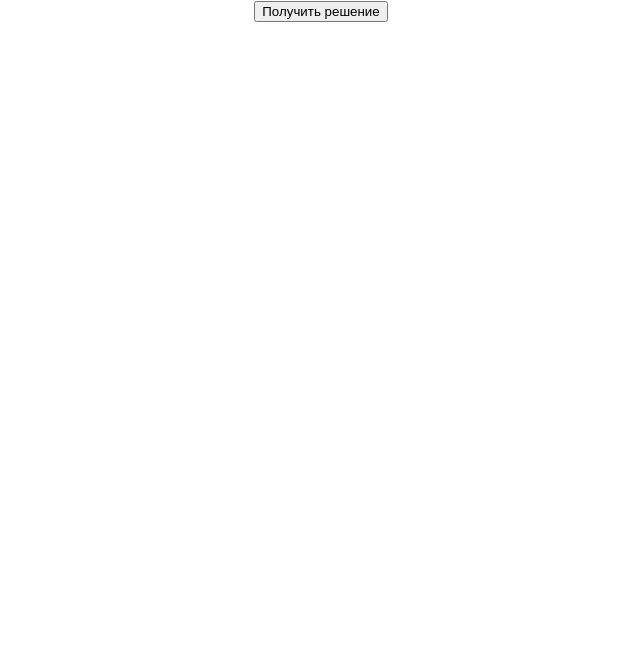
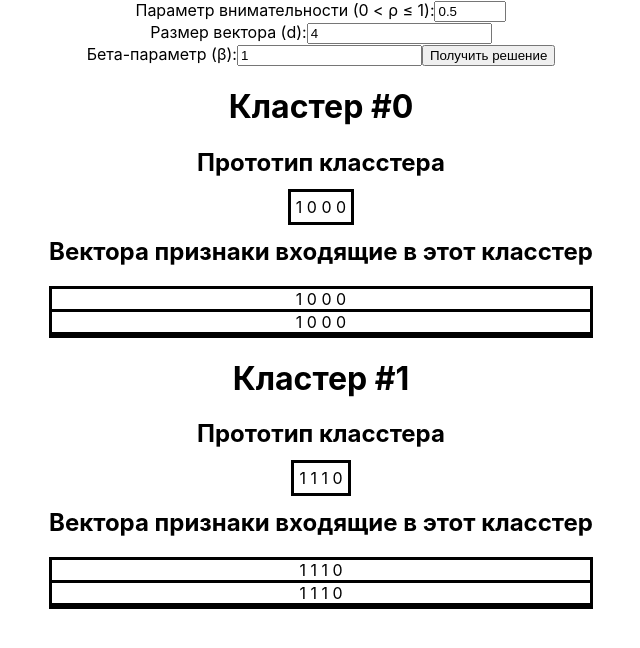
Before and after one commit to DaubiDaubi1247/ai2, a React (Create React App) app in the folder my-app/: page / in a window 1280 px wide. Both pictures are taken after a click on the button "Получить решение". Shown: the top 648 px of the page, without its empty margins (319-959 px from the left). Built offline with nearby package versions, Linux system fonts and the light colour scheme.

Commit message:
create interface for algo

```diff
--- a/my-app/src/common/artAlgorithmSolver/ArtAlgorithmSolver.ts
+++ b/my-app/src/common/artAlgorithmSolver/ArtAlgorithmSolver.ts
@@ -1,17 +1,15 @@
 
 export default class BinaryART1 {
-    private p: number;
     private vigilance: number;
     private beta: number;
     public clusters : Claster[];
-    private addedInCluster : boolean;
+    private vectorSize : number
 
-    constructor(inputSize: number, categorySize: number, vigilance: number) {
+    constructor(beta: number, vectorSize: number, vigilance: number) {
         this.vigilance = vigilance;
-        this.beta = 1.0;
+        this.beta = beta;
         this.clusters = [];
-        this.p = 0.9;
-        this.addedInCluster = false;
+        this.vectorSize = vectorSize;
     }
 
     train(input: number[][]): void {
@@ -28,7 +26,6 @@ export default class BinaryART1 {
                     if ( this.isPassedAllTests(input[i], this.clusters[j].prototype)) {
                         this.findVectorInAllClasterAndDel(this.clusters, input[i], j)
                         this.clusters[j].addChild(input[i]);
-                        this.addedInCluster = true;
                         break;
                     }
                 }
@@ -83,7 +80,7 @@ export default class BinaryART1 {
 
 }
 
-class Claster {
+export class Claster {
     public prototype : number[]
     public children : Array<number[]>;
 
--- a/my-app/src/components/main/Main.tsx
+++ b/my-app/src/components/main/Main.tsx
@@ -1,5 +1,8 @@
 import { FC, useState } from "react";
-import BinaryART1 from "../../common/artAlgorithmSolver/ArtAlgorithmSolver";
+import BinaryART1, {Claster} from "../../common/artAlgorithmSolver/ArtAlgorithmSolver";
+import InputForm from "./MainInputs/MainInputs";
+import OutputClusters from "./OtputClusters/OutputClusters";
+
 
 interface MainProps {
 
@@ -7,43 +10,18 @@ interface MainProps {
 
 const Main: FC<MainProps> = () => {
 
-    // Пример использования
-    const inputSize = 5; // Размер входных данных
-    const categorySize = 3; // Максимальное количество категорий
-    const vigilance = 0.9; // Параметр вигилиантности
-
-    const art1 = new BinaryART1(inputSize, categorySize, vigilance);
-
-// Обучение
-    const trainingData = [
-        [1,1,1,0],
-        [1,1,1,0],
-        [1,0,0,0],
-        [1,0,0,0]
-    ];
-
-
-
-    const onClickHandler = () => {
-        art1.train(trainingData)
-
-        let counter = 0;
-
-        for (const claster of art1.clusters) {
-            if (claster.children.length === 0) continue
-            console.log(`прототип`, claster.prototype)
-            console.log(`classter # ${counter}`, claster.children)
-            console.log()
-            counter++;
-        }
-    }
-
-// Вывод всех кластеров
-
+    const [dataIsVisible, setDataIsVisible] = useState(false)
+    const [clusters, setClusters] = useState<Claster[]>([])
 
     return (
         <div>
-            <button onClick={onClickHandler}>Получить решение</button>
+            <InputForm setClusters={setClusters} setIsVisible={setDataIsVisible}/>
+
+            <div>
+
+            </div>
+
+            {dataIsVisible ? <OutputClusters clusters={clusters}/> : <></>}
         </div>
     );
 }
--- /dev/null
+++ b/my-app/src/components/main/MainInputs/MainInputs.tsx
@@ -0,0 +1,88 @@
+import React, { useState } from 'react';
+import BinaryART1, {Claster} from "../../../common/artAlgorithmSolver/ArtAlgorithmSolver";
+
+interface InputFormProps {
+   setIsVisible : (visible : boolean) => void,
+   setClusters : (clusters : Claster[]) => void
+}
+const InputForm: React.FC<InputFormProps> = ({setClusters, setIsVisible}) => {
+  // Состояния для параметров
+  const [vigilance, setVigilance] = useState<number>(0.5);
+  const [vectorSize, setVectorSize] = useState<number>(4);
+  const [beta, setBeta] = useState<number>(1);
+
+  // Обработчики изменения значений параметров
+  const handleVigilanceChange = (e: React.ChangeEvent<HTMLInputElement>) => {
+    const newValue = parseFloat(e.target.value);
+      setVigilance(newValue);
+  };
+
+  const handleVectorSizeChange = (e: React.ChangeEvent<HTMLInputElement>) => {
+    const newValue = parseInt(e.target.value);
+    if (newValue > 0) {
+      setVectorSize(newValue);
+    }
+  };
+
+  const handleBetaChange = (e: React.ChangeEvent<HTMLInputElement>) => {
+    const newValue = parseFloat(e.target.value);
+      setBeta(newValue);
+  };
+
+
+// Обучение
+  const trainingData = [
+    [1,1,1,0],
+    [1,1,1,0],
+    [1,0,0,0],
+    [1,0,0,0]
+  ];
+
+  const onClickHandler = () => {
+    const art1 = new BinaryART1(beta, vectorSize, vigilance);
+    art1.train(trainingData)
+
+    setIsVisible(true)
+    setClusters(art1.clusters)
+  }
+
+  return (
+    <div>
+      <label>
+        Параметр внимательности (0 &lt; ρ ≤ 1):
+        <input
+          type="number"
+          step="0.01"
+          min="0"
+          max="1"
+          value={vigilance}
+          onChange={handleVigilanceChange}
+        />
+      </label>
+      <br />
+      <label>
+        Размер вектора (d):
+        <input
+          type="number"
+          min="1"
+          value={vectorSize}
+          onChange={handleVectorSizeChange}
+        />
+      </label>
+      <br />
+      <label>
+        Бета-параметр (β):
+        <input
+          type="number"
+          min="1"
+          value={beta}
+          onChange={handleBetaChange}
+        />
+      </label>
+
+      <button onClick={onClickHandler}>Получить решение</button>
+    </div>
+  );
+};
+
+export default InputForm;
--- /dev/null
+++ b/my-app/src/components/main/OtputClusters/OutputClusters.tsx
@@ -0,0 +1,29 @@
+import React from 'react';
+import {Claster} from "../../../common/artAlgorithmSolver/ArtAlgorithmSolver";
+import ClusterView from "./clusterView/ClusterView";
+
+interface ClustersProps {
+    clusters : Claster[],
+}
+
+const OutputClusters : React.FC<ClustersProps> = ({clusters}) => {
+
+    const clustersView = clusters.filter(el => el.children.length !== 0)
+        .map((el, i) => <ClusterView cluster={el} counterClusters={i}/>)
+
+    // for (const claster of art1.clusters) {
+    //   if (claster.children.length === 0) continue
+    //   console.log(`прототип`, claster.prototype)
+    //   console.log(`classter # ${counter}`, claster.children)
+    //   console.log()
+    //   counter++;
+    // }
+
+    return (
+        <div>
+            {clustersView}
+        </div>
+    );
+};
+
+export default OutputClusters;
--- /dev/null
+++ b/my-app/src/components/main/OtputClusters/clusterView/ClusterView.tsx
@@ -0,0 +1,30 @@
+import React from 'react';
+import {Claster} from "../../../../common/artAlgorithmSolver/ArtAlgorithmSolver";
+
+interface ClusterProps {
+    cluster : Claster,
+    counterClusters : number
+}
+
+const ClusterView : React.FC<ClusterProps>= ({cluster, counterClusters}) => {
+
+    const clusterItemsToJSX = (clusterItems : number[]) => clusterItems.map(el => <span >{el + " "}</span>)
+
+    const clusterChildren = cluster.children.map(el => <div style={{borderBottom : "solid"}}>{clusterItemsToJSX(el)}</div>)
+
+    return (
+        <div>
+            <h1>Кластер #{counterClusters}</h1>
+            <div>
+                <h2>Прототип класстера</h2>
+                <span style={{border : "solid", padding : '5px'}}>{clusterItemsToJSX(cluster.prototype)}</span>
+            </div>
+            <div>
+                <h2>Вектора признаки входящие в этот класстер</h2>
+                <div style={{border : "solid"}}>{clusterChildren}</div>
+            </div>
+        </div>
+    )
+};
+
+export default ClusterView;
```
